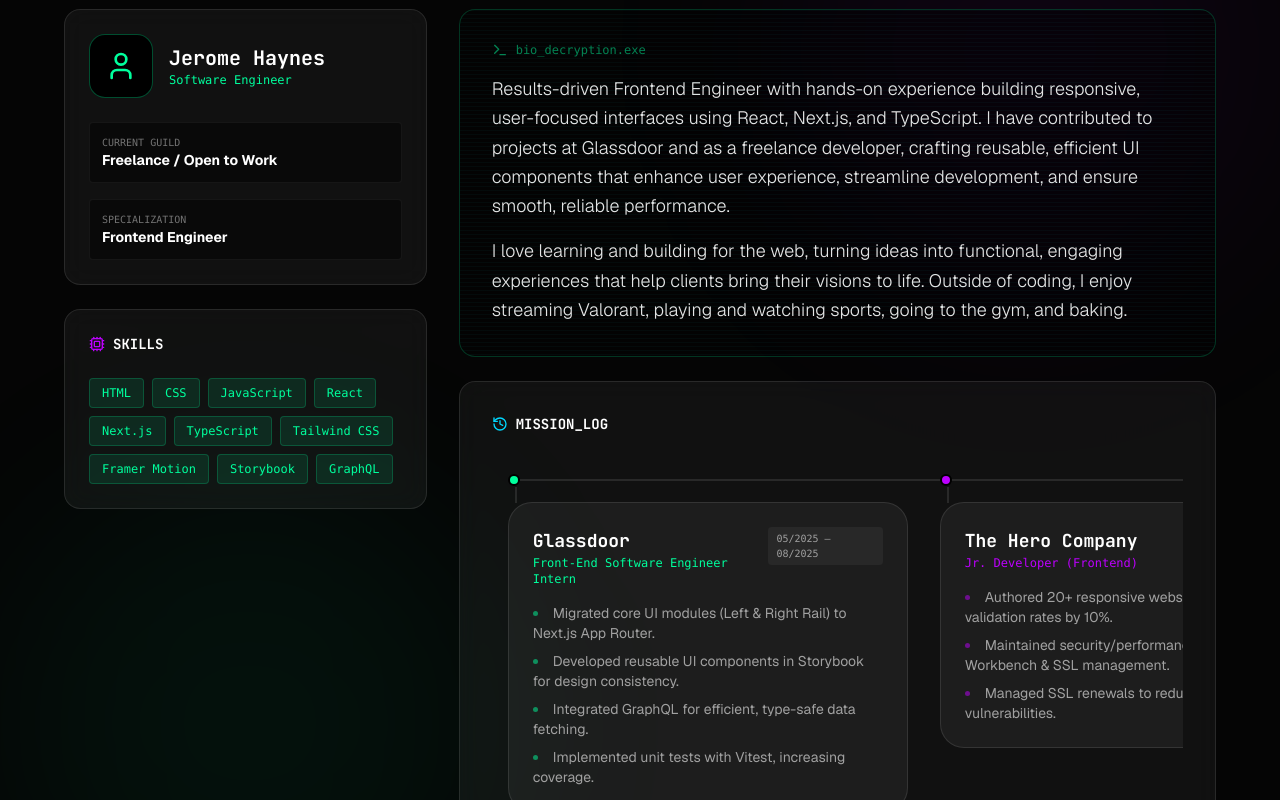
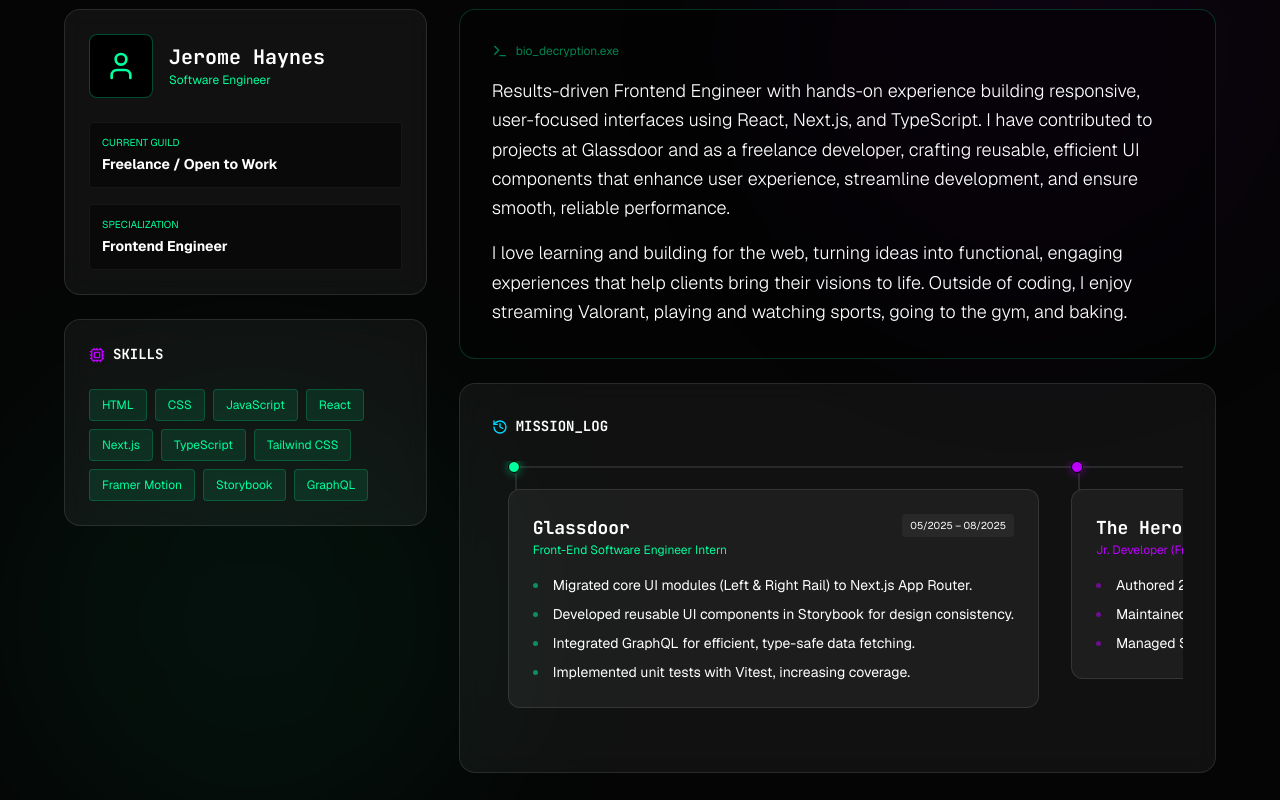
Before and after one commit to dev-rome/v5, a Next.js app: page / in a window 1280 px wide. Shown: the part 1000-1800 px from the top of the page. Built offline with nearby package versions, Linux system fonts and the light colour scheme.

Commit message:
chore: update components about files

```diff
--- /dev/null
+++ b/components/about/AboutComponents.module.css
@@ -0,0 +1,345 @@
+/* -- BioTerminal Component -- */
+.terminalCard {
+    position: relative;
+    padding: 1.5rem;
+    border-radius: 1rem;
+    background-color: rgba(0, 0, 0, 0.4);
+    border: 1px solid rgba(0, 255, 157, 0.2);
+}
+
+@media (min-width: 48rem) {
+
+    /* 768px */
+    .terminalCard {
+        padding: 2rem;
+    }
+}
+
+.terminalHeader {
+    display: flex;
+    align-items: center;
+    gap: 0.5rem;
+    margin-bottom: 1rem;
+    color: rgba(0, 255, 157, 0.5);
+    font-size: 0.75rem;
+}
+
+.terminalBody {
+    display: flex;
+    flex-direction: column;
+    gap: 1rem;
+    font-size: 1.125rem;
+    font-weight: 300;
+    color: var(--white);
+    line-height: 1.625;
+}
+
+/* -- SkillsGrid Component -- */
+.skillsCard {
+    padding: 1.5rem;
+    border-radius: var(--radius-lg);
+    background-color: var(--glass-bg);
+    border: 1px solid var(--glass-border);
+    backdrop-filter: blur(var(--glass-blur));
+}
+
+.skillsHeader {
+    font-size: 0.875rem;
+    font-weight: 700;
+    color: var(--white);
+    margin-bottom: 1.5rem;
+    display: flex;
+    align-items: center;
+    gap: 0.5rem;
+}
+
+.skillsContainer {
+    display: flex;
+    flex-wrap: wrap;
+    gap: 0.5rem;
+}
+
+.skillTag {
+    padding: 0.375rem 0.75rem;
+    font-size: 0.75rem;
+    color: var(--primary);
+    background-color: rgba(0, 255, 157, 0.1);
+    border: 1px solid rgba(0, 255, 157, 0.2);
+    border-radius: var(--radius-sm);
+    transition: background-color 150ms ease;
+    cursor: default;
+}
+
+.skillTag:hover {
+    background-color: rgba(0, 255, 157, 0.2);
+}
+
+/* -- MissionLog Component -- */
+.missionCard {
+    padding: 1.5rem;
+    border-radius: var(--radius-lg);
+    background-color: var(--glass-bg);
+    border: 1px solid var(--glass-border);
+    backdrop-filter: blur(var(--glass-blur));
+}
+
+@media (min-width: 48rem) {
+    .missionCard {
+        padding: 2rem;
+    }
+}
+
+.missionHeader {
+    display: flex;
+    align-items: center;
+    gap: 0.5rem;
+    margin-bottom: 1.5rem;
+    font-size: 0.875rem;
+    font-weight: 700;
+    color: var(--white);
+}
+
+.timelineContainer {
+    display: flex;
+    gap: 2rem;
+    overflow-x: auto;
+    padding: 0 1rem 2rem;
+    position: relative;
+    scroll-snap-type: x mandatory;
+}
+
+.timelineItem {
+    min-width: 20rem;
+    /* 320px */
+    flex-shrink: 0;
+    scroll-snap-align: center;
+}
+
+@media (min-width: 48rem) {
+    .timelineItem {
+        min-width: 25rem;
+        /* 400px */
+    }
+}
+
+.nodeWrapper {
+    display: flex;
+    align-items: center;
+    margin-bottom: 1rem;
+    position: relative;
+}
+
+.nodeDot {
+    width: 0.75rem;
+    height: 0.75rem;
+    border-radius: 9999px;
+    border: 1px solid var(--black);
+    position: relative;
+    z-index: 10;
+    transition: transform 300ms ease;
+}
+
+.timelineItem:hover .nodeDot {
+    transform: scale(1.25);
+}
+
+.connectorLine {
+    position: absolute;
+    left: 0.75rem;
+    top: 50%;
+    transform: translateY(-50%);
+    width: calc(100% + 2rem);
+    height: 2px;
+    background-color: rgba(255, 255, 255, 0.1);
+}
+
+.connectorLineFade {
+    position: absolute;
+    left: 0.75rem;
+    top: 50%;
+    transform: translateY(-50%);
+    width: 6.25rem;
+    /* 100px */
+    height: 2px;
+    background: linear-gradient(to right, rgba(255, 255, 255, 0.1), transparent);
+}
+
+.contentBox {
+    padding: 1.5rem;
+    background-color: var(--glass-bg);
+    border-radius: 0.75rem;
+    border: 1px solid var(--glass-border);
+    position: relative;
+    transition: background-color 150ms ease;
+}
+
+.timelineItem:hover .contentBox {
+    background-color: rgba(255, 255, 255, 0.1);
+}
+
+.verticalLine {
+    position: absolute;
+    top: -1rem;
+    left: 0.375rem;
+    width: 2px;
+    height: 1rem;
+    background-color: rgba(255, 255, 255, 0.1);
+}
+
+.contentHeader {
+    display: flex;
+    justify-content: space-between;
+    align-items: flex-start;
+    margin-bottom: 1rem;
+}
+
+.roleTitle {
+    font-size: 1.125rem;
+    font-weight: 700;
+    color: var(--white);
+    transition: color 150ms ease;
+}
+
+.roleSubtitle {
+    font-size: 0.75rem;
+}
+
+.dateTag {
+    padding: 0.25rem 0.5rem;
+    font-size: 0.625rem;
+    background-color: rgba(255, 255, 255, 0.05);
+    border-radius: 0.25rem;
+    color: var(--white);
+}
+
+.taskList {
+    display: flex;
+    flex-direction: column;
+    gap: 0.5rem;
+    font-size: 0.875rem;
+    color: var(--white);
+    list-style-type: disc;
+    list-style-position: inside;
+}
+
+.primaryDot {
+    background-color: var(--primary);
+    box-shadow: 0 0 0.625rem rgba(0, 255, 157, 0.5);
+    /* 10px */
+}
+
+.primaryText {
+    color: var(--primary);
+}
+
+.primaryMarker li::marker {
+    color: rgba(0, 255, 157, 0.5);
+}
+
+.secondaryDot {
+    background-color: var(--secondary);
+    box-shadow: 0 0 0.625rem rgba(189, 0, 255, 0.5);
+}
+
+.secondaryText {
+    color: var(--secondary);
+}
+
+.secondaryMarker li::marker {
+    color: rgba(189, 0, 255, 0.5);
+}
+
+.accentDot {
+    background-color: var(--accent);
+    box-shadow: 0 0 0.625rem rgba(0, 216, 255, 0.5);
+}
+
+.accentText {
+    color: var(--accent);
+}
+
+.accentMarker li::marker {
+    color: rgba(0, 216, 255, 0.5);
+}
+
+/* -- ProfileCard Component -- */
+.profileCard {
+    padding: 1.5rem;
+    border-radius: var(--radius-lg);
+    background-color: var(--glass-bg);
+    border: 1px solid var(--glass-border);
+    backdrop-filter: blur(var(--glass-blur));
+    position: relative;
+    overflow: hidden;
+    transition: all 300ms ease;
+}
+
+.profileGradient {
+    position: absolute;
+    inset: 0;
+    background: linear-gradient(to bottom right, rgba(0, 255, 157, 0.05), transparent, rgba(189, 0, 255, 0.05));
+    opacity: 0;
+    transition: opacity 500ms ease;
+    pointer-events: none;
+}
+
+.profileCard:hover .profileGradient {
+    opacity: 1;
+}
+
+.profileHeader {
+    display: flex;
+    align-items: center;
+    gap: 1rem;
+    margin-bottom: 1.5rem;
+}
+
+.avatarBox {
+    width: 4rem;
+    height: 4rem;
+    border-radius: var(--radius-md);
+    background-color: #000;
+    border: 1px solid rgba(0, 255, 157, 0.3);
+    display: flex;
+    align-items: center;
+    justify-content: center;
+    color: var(--primary);
+}
+
+.profileName {
+    font-size: 1.25rem;
+    font-weight: 700;
+    color: var(--white);
+    line-height: 1.75rem;
+}
+
+.profileRole {
+    font-size: 0.75rem;
+    color: var(--primary);
+}
+
+.infoStack {
+    display: flex;
+    flex-direction: column;
+    gap: 1rem;
+}
+
+.infoBox {
+    padding: 0.75rem;
+    background-color: rgba(0, 0, 0, 0.4);
+    border-radius: var(--radius-sm);
+    border: 1px solid var(--glass-bg);
+}
+
+.infoLabel {
+    font-size: 0.625rem;
+    color: var(--primary);
+    text-transform: uppercase;
+    margin-bottom: 0.25rem;
+}
+
+.infoValue {
+    font-size: 0.875rem;
+    font-weight: 700;
+    color: var(--white);
+}
--- a/components/about/BioTerminal.tsx
+++ b/components/about/BioTerminal.tsx
@@ -2,6 +2,7 @@
 
 import { motion } from "motion/react";
 import { Terminal } from "lucide-react";
+import styles from "./AboutComponents.module.css";
 
 export function BioTerminal() {
     return (
@@ -9,17 +10,14 @@ export function BioTerminal() {
             initial={{ opacity: 0, y: 20 }}
             whileInView={{ opacity: 1, y: 0 }}
             viewport={{ once: true }}
-            className="p-6 md:p-8 rounded-2xl bg-black/40 border border-primary/20 relative overflow-hidden"
+            className={styles.terminalCard}
         >
-            {/* Scanline overlay */}
-            <div className="absolute inset-0 bg-[linear-gradient(rgba(18,255,255,0.03)_1px,transparent_1px)] bg-[length:100%_4px] pointer-events-none" />
-
-            <div className="flex items-center gap-2 mb-4 text-primary/50 text-xs font-mono">
+            <div className={styles.scanline} />
+            <div className={styles.terminalHeader}>
                 <Terminal className="w-4 h-4" />
                 <span>bio_decryption.exe</span>
             </div>
-
-            <div className="space-y-4 text-lg font-light text-neutral-200 leading-relaxed">
+            <div className={styles.terminalBody}>
                 <p>
                     Results-driven Frontend Engineer with hands-on experience building responsive, user-focused interfaces using React, Next.js, and TypeScript. I have contributed to projects at Glassdoor and as a freelance developer, crafting reusable, efficient UI components that enhance user experience, streamline development, and ensure smooth, reliable performance.
                 </p>
--- a/components/about/MissionLog.tsx
+++ b/components/about/MissionLog.tsx
@@ -2,6 +2,7 @@
 
 import { motion } from "motion/react";
 import { History } from "lucide-react";
+import styles from "./AboutComponents.module.css";
 
 export function MissionLog() {
     return (
@@ -10,37 +11,28 @@ export function MissionLog() {
             whileInView={{ opacity: 1, y: 0 }}
             viewport={{ once: true }}
             transition={{ delay: 0.3 }}
-            className="p-6 md:p-8 rounded-2xl bg-white/5 border border-white/10 backdrop-blur-md"
+            className={styles.missionCard}
         >
-            <h3 className="text-sm font-bold text-white mb-6 flex items-center gap-2">
-                <History className="w-4 h-4 text-accent" />
+            <h3 className={styles.missionHeader}>
+                <History className="w-4 h-4 text-[var(--accent)]" />
                 MISSION_LOG
             </h3>
-
-            <div className="flex gap-8 overflow-x-auto pb-8 pt-4 px-4 snap-x snap-mandatory scrollbar-hide relative">
-                {/* Timeline Line Background - visual only, spans width based on content */}
-
-                {/* Glassdoor */}
-                <div className="min-w-[320px] md:min-w-[400px] snap-center group">
-                    <div className="flex items-center mb-4 relative">
-                        {/* Timeline Node */}
-                        <div className="w-3 h-3 rounded-full bg-primary border-2 border-black z-10 relative shadow-[0_0_10px_rgba(var(--primary),0.5)] group-hover:scale-125 transition-transform" />
-                        {/* Connecting Line */}
-                        <div className="absolute left-3 top-1/2 -translate-y-1/2 w-[calc(100%+2rem)] h-[2px] bg-white/10" />
+            <div className={styles.timelineContainer}>
+                <div className={`${styles.timelineItem} group`}>
+                    <div className={styles.nodeWrapper}>
+                        <div className={`${styles.nodeDot} ${styles.primaryDot}`} />
+                        <div className={styles.connectorLine} />
                     </div>
-
-                    <div className="p-6 bg-white/5 rounded-xl border border-white/10 relative hover:bg-white/10 transition-colors">
-                        {/* Vertical connector */}
-                        <div className="absolute -top-4 left-1.5 w-[2px] h-4 bg-white/10" />
-
-                        <div className="flex justify-between items-start mb-4">
+                    <div className={styles.contentBox}>
+                        <div className={styles.verticalLine} />
+                        <div className={styles.contentHeader}>
                             <div>
-                                <h4 className="text-white font-bold text-lg group-hover:text-primary transition-colors">Glassdoor</h4>
-                                <p className="text-primary text-xs font-mono">Front-End Software Engineer Intern</p>
+                                <h4 className={`${styles.roleTitle} group-hover:text-[var(--primary)]`}>Glassdoor</h4>
+                                <p className={`${styles.roleSubtitle} ${styles.primaryText}`}>Front-End Software Engineer Intern</p>
                             </div>
-                            <span className="px-2 py-1 text-[10px] font-mono bg-white/5 rounded text-neutral-400">05/2025 – 08/2025</span>
+                            <span className={styles.dateTag}>05/2025 – 08/2025</span>
                         </div>
-                        <ul className="space-y-2 text-sm text-neutral-400 list-disc list-inside marker:text-primary/50">
+                        <ul className={`${styles.taskList} ${styles.primaryMarker}`}>
                             <li>Migrated core UI modules (Left & Right Rail) to Next.js App Router.</li>
                             <li>Developed reusable UI components in Storybook for design consistency.</li>
                             <li>Integrated GraphQL for efficient, type-safe data fetching.</li>
@@ -48,49 +40,42 @@ export function MissionLog() {
                         </ul>
                     </div>
                 </div>
-
-                {/* The Hero Company */}
-                <div className="min-w-[320px] md:min-w-[400px] snap-center group">
-                    <div className="flex items-center mb-4 relative">
-                        <div className="w-3 h-3 rounded-full bg-secondary border-2 border-black z-10 relative group-hover:scale-125 transition-transform" />
-                        <div className="absolute left-3 top-1/2 -translate-y-1/2 w-[calc(100%+2rem)] h-[2px] bg-white/10" />
+                <div className={`${styles.timelineItem} group`}>
+                    <div className={styles.nodeWrapper}>
+                        <div className={`${styles.nodeDot} ${styles.secondaryDot}`} />
+                        <div className={styles.connectorLine} />
                     </div>
-
-                    <div className="p-6 bg-white/5 rounded-xl border border-white/10 relative hover:bg-white/10 transition-colors">
-                        <div className="absolute -top-4 left-1.5 w-[2px] h-4 bg-white/10" />
-                        <div className="flex justify-between items-start mb-4">
+                    <div className={styles.contentBox}>
+                        <div className={styles.verticalLine} />
+                        <div className={styles.contentHeader}>
                             <div>
-                                <h4 className="text-white font-bold text-lg group-hover:text-secondary transition-colors">The Hero Company</h4>
-                                <p className="text-secondary text-xs font-mono">Jr. Developer (Frontend)</p>
+                                <h4 className={`${styles.roleTitle} group-hover:text-[var(--secondary)]`}>The Hero Company</h4>
+                                <p className={`${styles.roleSubtitle} ${styles.secondaryText}`}>Jr. Developer (Frontend)</p>
                             </div>
-                            <span className="px-2 py-1 text-[10px] font-mono bg-white/5 rounded text-neutral-400">03/2024 – 09/2025</span>
+                            <span className={styles.dateTag}>03/2024 – 09/2025</span>
                         </div>
-                        <ul className="space-y-2 text-sm text-neutral-400 list-disc list-inside marker:text-secondary/50">
+                        <ul className={`${styles.taskList} ${styles.secondaryMarker}`}>
                             <li>Authored 20+ responsive websites, increasing validation rates by 10%.</li>
                             <li>Maintained security/performance via MySQL Workbench & SSL management.</li>
                             <li>Managed SSL renewals to reduce security vulnerabilities.</li>
                         </ul>
                     </div>
                 </div>
-
-                {/* Freelance */}
-                <div className="min-w-[320px] md:min-w-[400px] snap-center group">
-                    <div className="flex items-center mb-4 relative">
-                        <div className="w-3 h-3 rounded-full bg-accent border-2 border-black z-10 relative group-hover:scale-125 transition-transform" />
-                        {/* Last item line fades out or stops */}
-                        <div className="absolute left-3 top-1/2 -translate-y-1/2 w-[100px] h-[2px] bg-gradient-to-r from-white/10 to-transparent" />
+                <div className={`${styles.timelineItem} group`}>
+                    <div className={styles.nodeWrapper}>
+                        <div className={`${styles.nodeDot} ${styles.accentDot}`} />
+                        <div className={styles.connectorLineFade} />
                     </div>
-
-                    <div className="p-6 bg-white/5 rounded-xl border border-white/10 relative hover:bg-white/10 transition-colors">
-                        <div className="absolute -top-4 left-1.5 w-[2px] h-4 bg-white/10" />
-                        <div className="flex justify-between items-start mb-4">
+                    <div className={styles.contentBox}>
+                        <div className={styles.verticalLine} />
+                        <div className={styles.contentHeader}>
                             <div>
-                                <h4 className="text-white font-bold text-lg group-hover:text-accent transition-colors">Freelance</h4>
-                                <p className="text-accent text-xs font-mono">Web Developer</p>
+                                <h4 className={`${styles.roleTitle} group-hover:text-[var(--accent)]`}>Freelance</h4>
+                                <p className={`${styles.roleSubtitle} ${styles.accentText}`}>Web Developer</p>
                             </div>
-                            <span className="px-2 py-1 text-[10px] font-mono bg-white/5 rounded text-neutral-400">01/2018 – 09/2025</span>
+                            <span className={styles.dateTag}>01/2018 – 09/2025</span>
                         </div>
-                        <ul className="space-y-2 text-sm text-neutral-400 list-disc list-inside marker:text-accent/50">
+                        <ul className={`${styles.taskList} ${styles.accentMarker}`}>
                             <li>Developed 15+ websites for e-commerce and small businesses.</li>
                             <li>Achieved Top Rated Plus status and 100% Job Success Score on Upwork.</li>
                             <li>Improved revenue/trust by integrating secure payment gateways.</li>
--- a/components/about/ProfileCard.tsx
+++ b/components/about/ProfileCard.tsx
@@ -2,6 +2,7 @@
 
 import { motion } from "motion/react";
 import { User } from "lucide-react";
+import styles from "./AboutComponents.module.css";
 
 export function ProfileCard() {
     return (
@@ -9,28 +10,26 @@ export function ProfileCard() {
             initial={{ opacity: 0, y: 20 }}
             whileInView={{ opacity: 1, y: 0 }}
             viewport={{ once: true }}
-            className="p-6 rounded-2xl bg-white/5 border border-white/10 backdrop-blur-md relative overflow-hidden group"
+            className={styles.profileCard}
         >
-            <div className="absolute inset-0 bg-gradient-to-br from-primary/5 via-transparent to-secondary/5 opacity-0 group-hover:opacity-100 transition-opacity duration-500" />
-
-            <div className="flex items-center gap-4 mb-6">
-                <div className="w-16 h-16 rounded-lg bg-black border border-primary/30 flex items-center justify-center text-primary">
+            <div className={styles.profileGradient} />
+            <div className={styles.profileHeader}>
+                <div className={styles.avatarBox}>
                     <User className="w-8 h-8" />
                 </div>
                 <div>
-                    <h3 className="text-xl font-bold text-white">Jerome Haynes</h3>
-                    <p className="text-xs font-mono text-primary">Software Engineer</p>
+                    <h3 className={styles.profileName}>Jerome Haynes</h3>
+                    <p className={styles.profileRole}>Software Engineer</p>
                 </div>
             </div>
-
-            <div className="space-y-4">
-                <div className="p-3 bg-black/40 rounded border border-white/5">
-                    <p className="text-[10px] text-neutral-500 font-mono uppercase">Current Guild</p>
-                    <p className="text-sm font-bold text-white">Freelance / Open to Work</p>
+            <div className={styles.infoStack}>
+                <div className={styles.infoBox}>
+                    <p className={styles.infoLabel}>Current Guild</p>
+                    <p className={styles.infoValue}>Freelance / Open to Work</p>
                 </div>
-                <div className="p-3 bg-black/40 rounded border border-white/5">
-                    <p className="text-[10px] text-neutral-500 font-mono uppercase">Specialization</p>
-                    <p className="text-sm font-bold text-white">Frontend Engineer</p>
+                <div className={styles.infoBox}>
+                    <p className={styles.infoLabel}>Specialization</p>
+                    <p className={styles.infoValue}>Frontend Engineer</p>
                 </div>
             </div>
         </motion.div>
--- a/components/about/SkillsGrid.tsx
+++ b/components/about/SkillsGrid.tsx
@@ -2,6 +2,7 @@
 
 import { motion } from "motion/react";
 import { Cpu } from "lucide-react";
+import styles from "./AboutComponents.module.css";
 
 export function SkillsGrid() {
     const skills = [
@@ -16,18 +17,17 @@ export function SkillsGrid() {
             whileInView={{ opacity: 1, y: 0 }}
             viewport={{ once: true }}
             transition={{ delay: 0.2 }}
-            className="p-6 rounded-2xl bg-white/5 border border-white/10 backdrop-blur-md"
+            className={styles.skillsCard}
         >
-            <h3 className="text-sm font-bold text-white mb-6 flex items-center gap-2">
-                <Cpu className="w-4 h-4 text-secondary" />
+            <h3 className={styles.skillsHeader}>
+                <Cpu className="w-4 h-4 text-[var(--secondary)]" />
                 SKILLS
             </h3>
-
-            <div className="flex flex-wrap gap-2">
+            <div className={styles.skillsContainer}>
                 {skills.map((skill) => (
                     <span
                         key={skill}
-                        className="px-3 py-1.5 text-xs font-mono text-primary bg-primary/10 border border-primary/20 rounded hover:bg-primary/20 transition-colors cursor-default"
+                        className={styles.skillTag}
                     >
                         {skill}
                     </span>
```
